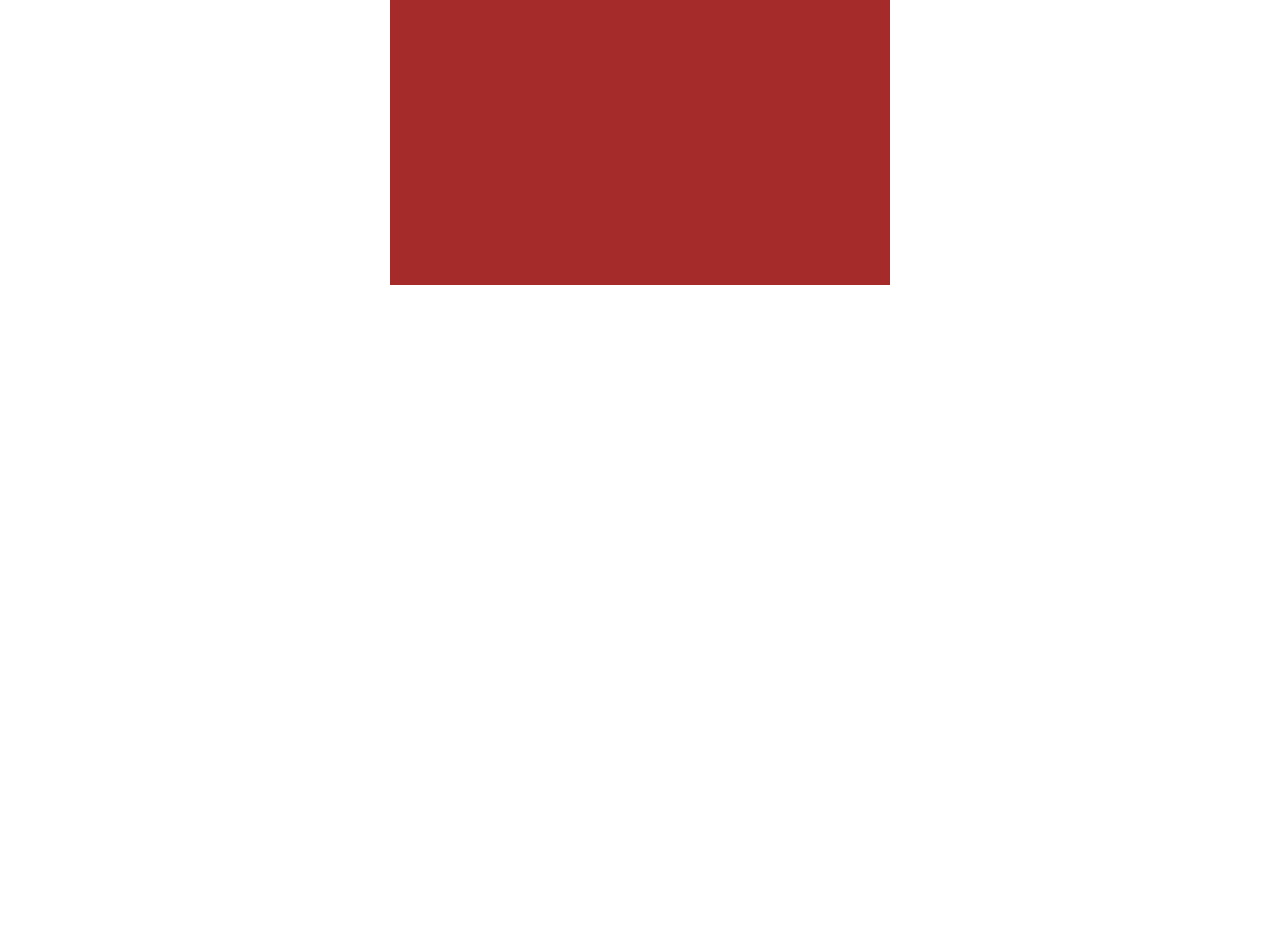
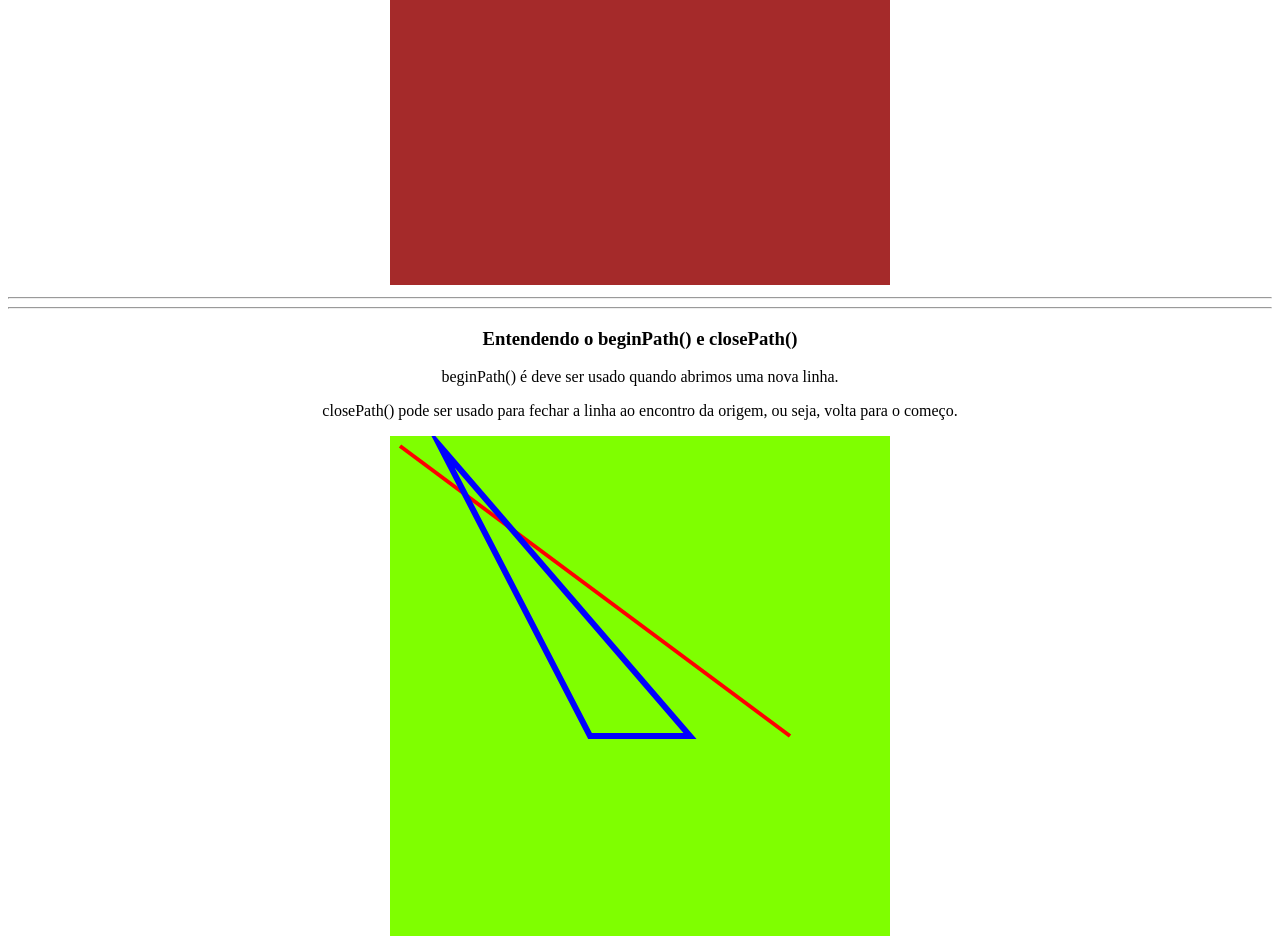
Before and after one commit to jhonnlennon/acompAulasProgBR, a plain HTML site: page HTML/HTML_AVANCADO/canvas.html in a window 1280 px wide. Shown: the part 1025-1973 px from the top of the page. Before the commit the page ends 1322 px from the top, so only its background shows below. Drawn offline with Linux system fonts and the light colour scheme.

Commit message:
Treinamento Javascript

```diff
--- a/HTML/HTML_AVANCADO/canvas.html
+++ b/HTML/HTML_AVANCADO/canvas.html
@@ -18,6 +18,10 @@
         #tela2 {
             background-color: brown;
         }
+
+        #tela3 {
+            background-color: chartreuse;
+        }
     </style>
 
 </head>
@@ -32,11 +36,22 @@
     <canvas id="tela" width="500px" height="500px">
 
     </canvas>
+
     <hr>
     <hr>
+
     <h3>Desenhando um Retangulo</h3>
     <canvas id="tela2" width="500px" height="500px">
 
+    </canvas>
+
+    <hr>
+    <hr>
+
+    <h3>Entendendo o beginPath() e closePath()</h3>
+    <p>beginPath() é deve ser usado quando abrimos uma nova linha.</p>
+    <p>closePath() pode ser usado para fechar a linha ao encontro da origem, ou seja, volta para o começo.</p>
+    <canvas id="tela3" width="500px" height="500px">
     </canvas>
     <script src="canvas.js"></script>
 </body>
--- a/HTML/HTML_AVANCADO/canvas.js
+++ b/HTML/HTML_AVANCADO/canvas.js
@@ -69,3 +69,36 @@ ctx3.stroke();
 //Vamos recortar dentro de um retangulo
 //Notei que ele limpa em qualquer um não exatamente no ctx3.
 ctx3.clearRect(250, 20, 30, 30)
+
+//====================================================================//
+//Sobre o beginPath() e o closePath()
+//Vamos criar um novo canvas para exemplificar...
+
+//abaixo pegamos o conteúdo do id "tela3"
+let tela4 = document.getElementById("tela3");
+//abaixo chamamos o Contexto, 2d
+let ctx4 = tela4.getContext("2d");
+//abaixo usamos o beginPath(), ou seja, dizemos que começamos.
+ctx4.beginPath();
+//abaixo dizemos a largura da nossa linha
+ctx4.lineWidth = 4;
+//abaixo dizemos a cor da nossa linha
+ctx4.strokeStyle = "red";
+//abaixo dizemos onde nossa linha vai começar
+ctx4.moveTo(10, 10);
+//abaixo dizemos para onde a linha tem que ir
+ctx4.lineTo(400, 300);
+//abaixo chamamos a função stroke para dezenhar
+ctx4.stroke();
+
+//Sobre o beginPath() e o closePath()
+//Vamos criar umma nova linha para usar o closePath()
+ctx4.beginPath();
+ctx4.lineWidth = 6;
+ctx4.strokeStyle = "Blue";
+ctx4.moveTo(50, 10);
+ctx4.lineTo(300, 300);
+ctx4.lineTo(200, 300);
+//usando o closePath() para fechar o triangulo**..
+ctx4.closePath();
+ctx4.stroke();
```
Also changed, not shown: JAVASCRIPT/JAVASCRIPT_INTERMEDIARIO/img/download.png (added).
